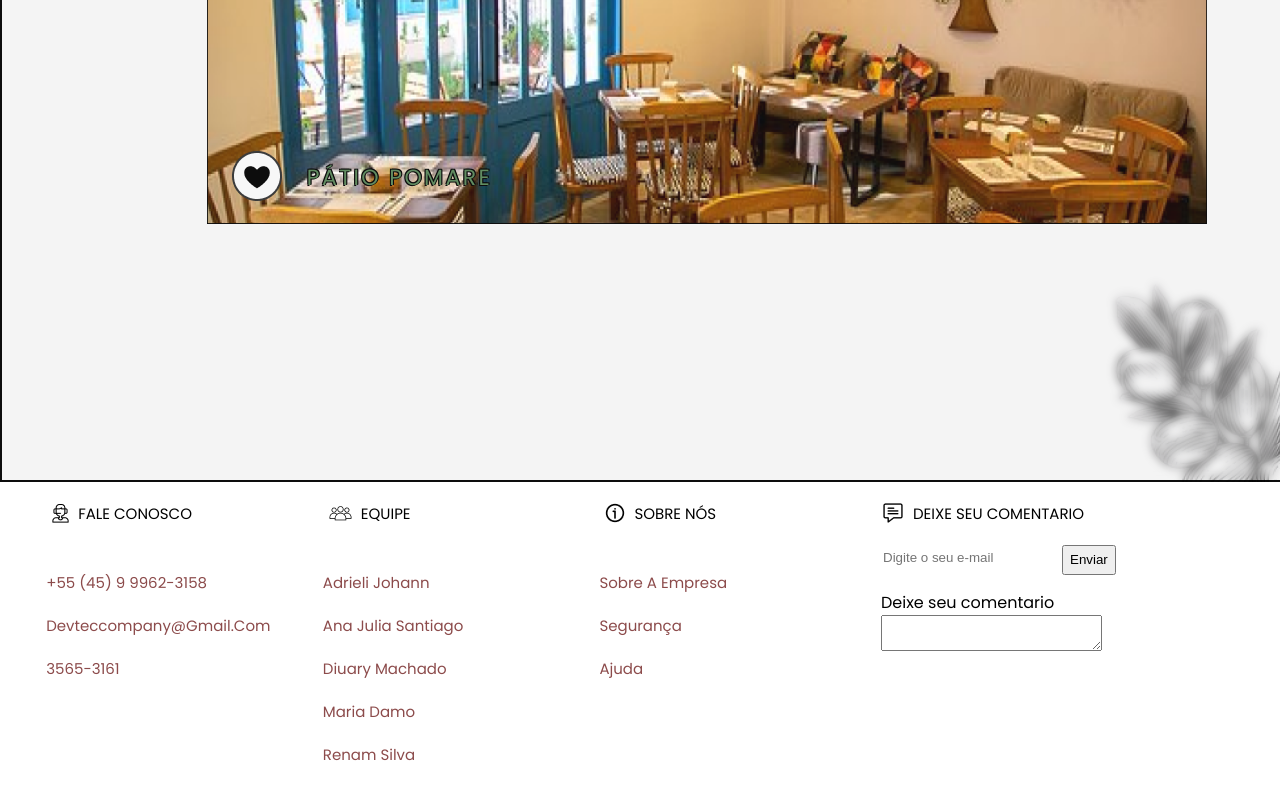
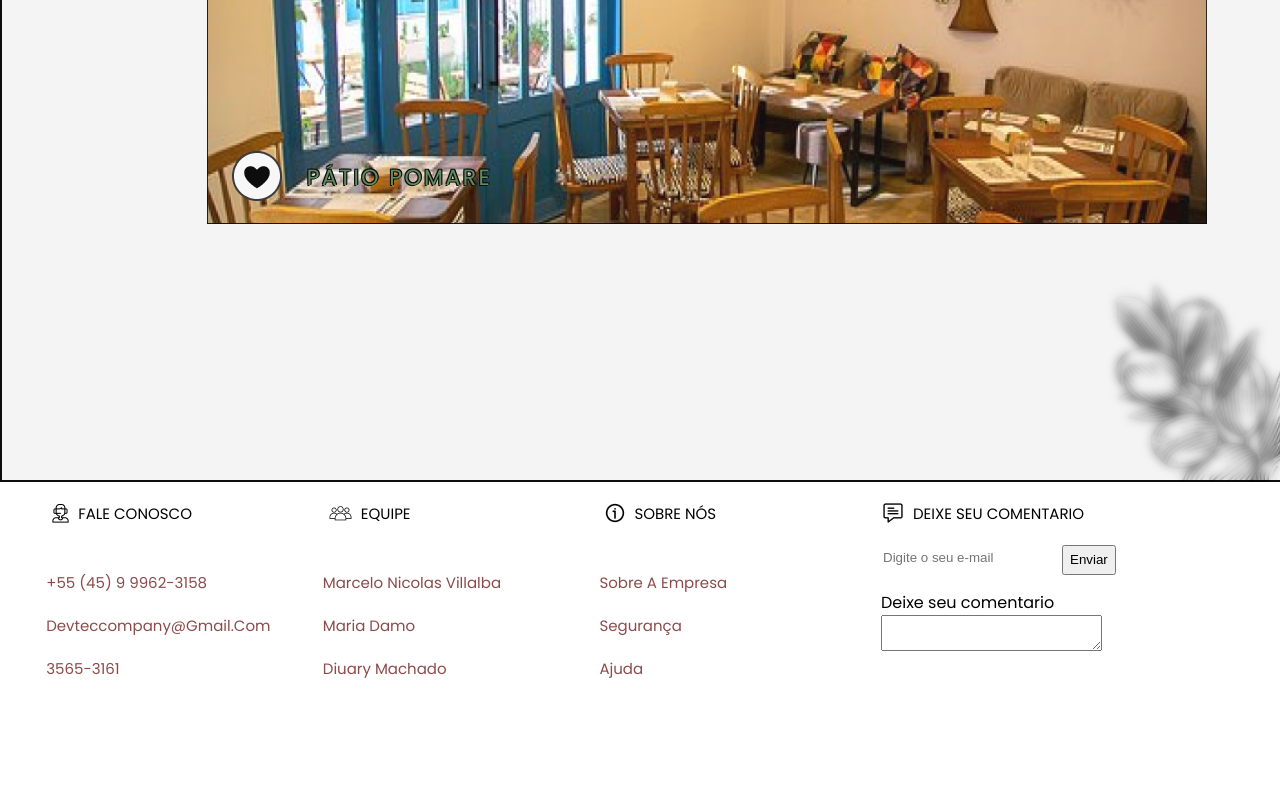
Before and after one commit to mriaxb/FindUrPoint_Front, a plain HTML site: page index.html in a window 1280 px wide. Shown: the part 1122-1922 px from the top of the page. Drawn offline with nearby package versions, Linux system fonts and the light colour scheme.

Commit message:
Alteraçao do Footer

```diff
--- a/index.html
+++ b/index.html
@@ -10,9 +10,7 @@
     <link rel="preconnect" href="https://fonts.gstatic.com" crossorigin />
     <link rel="preconnect" href="https://fonts.googleapis.com">
     <link rel="preconnect" href="https://fonts.gstatic.com" crossorigin>
-    <link
-        href="https://fonts.googleapis.com/css2?family=Istok+Web&family=Montserrat:wght@700&family=Quicksand:wght@500&display=swap"
-        rel="stylesheet">
+    <link href="https://fonts.googleapis.com/css2?family=Istok+Web&family=Montserrat:wght@700&family=Quicksand:wght@500&display=swap" rel="stylesheet">
     <link href="https://fonts.googleapis.com/css2?family=Poppins:wght@400;600&display=swap" rel="stylesheet" />
     <link rel="shortcut icon" href="img/findicon.ico" type="image/x-icon" />
     <title>Find Your Point</title>
@@ -245,11 +243,9 @@
                             </div>
 
                             <ul class="ajuste">
-                                <li><a href="#">Adrieli Johann</a></li>
-                                <li><a href="#">Ana Julia Santiago</a></li>
+                                <li><a href="#">Marcelo Nicolas Villalba</a></li>
+                                <li><a href="#">Maria Damo</a></li>
                                 <li><a href="#">Diuary Machado</a></li>
-                                <li><a href="#">Maria Damo</a></li>
-                                <li><a href="#">Renam Silva</a></li>
                             </ul>
                         </div>
                         <div class="footer-col">
@@ -274,8 +270,7 @@
                                 </div>
                                 <div class="form-sub">
                                     <form class="form-email">
-                                        <input class="botaofooter" type="email" placeholder="Digite o seu e-mail"
-                                            required>
+                                        <input class="botaofooter" type="email" placeholder="Digite o seu e-mail" required>
                                         <button class="button-enviar">Enviar</button>
                                     </form>
                                 </div>
```
